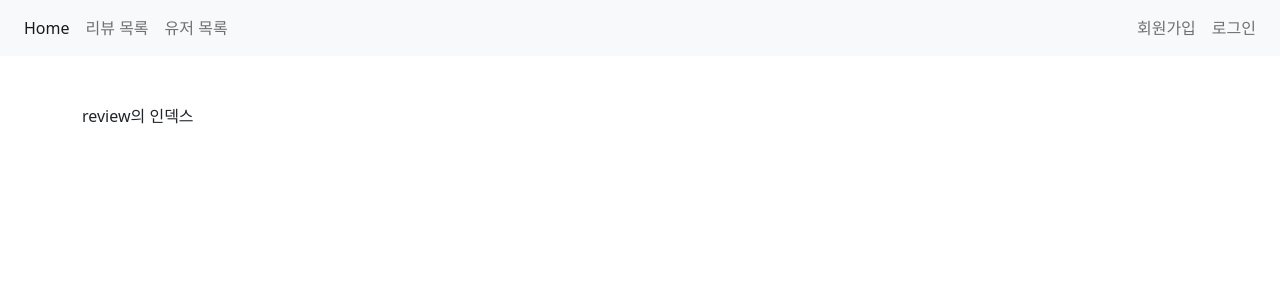
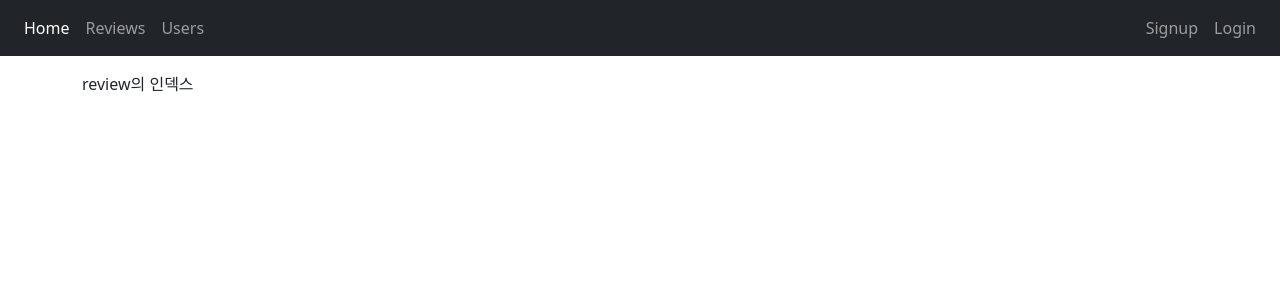
Before and after one commit to knuksg/pair_5, a Django app: page /reviews/ in a window 1280 px wide. Shown: the top 300 px of the page. Run offline with Django 3.2, Linux system fonts and the light colour scheme; data that the repository does not hold is empty; some libraries are stand-ins or nearby versions.

Commit message:
style: main-design

```diff
--- a/reviewpjt/templates/base.html
+++ b/reviewpjt/templates/base.html
@@ -16,25 +16,25 @@
 <body>
   <header>
     <!-- place navbar here -->
-    <nav class="navbar navbar-expand navbar-light bg-light d-flex justify-content-between">
+    <nav class="navbar navbar-expand navbar-dark bg-dark d-flex justify-content-between">
         <div class="nav navbar-nav ms-3">
           <a class="nav-item nav-link active" href="{% url 'main' %}" aria-current="page">Home <span class="visually-hidden">(current)</span></a>
-          <a class="nav-item nav-link" href="{% url 'reviews:index' %}">리뷰 목록</a>
-          <a class="nav-item nav-link" href="{% url 'accounts:index' %}">유저 목록</a>
+          <a class="nav-item nav-link" href="{% url 'reviews:index' %}">Reviews</a>
+          <a class="nav-item nav-link" href="{% url 'accounts:index' %}">Users</a>
         </div>
         <div class="nav navbar-nav me-3">
           {% if request.user.is_authenticated %}
-          <a class="nav-item nav-link" href="{% url 'reviews:create' %}">리뷰 쓰기</a>
-          <a class="nav-item nav-link" href="{% url 'accounts:detail' request.user.pk %}">{{ request.user }}님의 프로필</a>
-          <a class="nav-item nav-link" href="{% url 'accounts:logout' %}">로그아웃</a>
+          <a class="nav-item nav-link" href="{% url 'reviews:create' %}">Post</a>
+          <a class="nav-item nav-link" href="{% url 'accounts:detail' request.user.pk %}">{{ request.user }}</a>
+          <a class="nav-item nav-link" href="{% url 'accounts:logout' %}">Logout</a>
           {% else %}
-          <a class="nav-item nav-link" href="{% url 'accounts:signup' %}">회원가입</a>
-          <a class="nav-item nav-link" href="{% url 'accounts:login' %}">로그인</a>
+          <a class="nav-item nav-link" href="{% url 'accounts:signup' %}">Signup</a>
+          <a class="nav-item nav-link" href="{% url 'accounts:login' %}">Login</a>
           {% endif %}
         </div>
     </nav>
   </header>
-  <main class="container my-5">
+  <main class="container my-3">
     {% block body %}{% endblock body %}
   </main>
   <footer>
```
Also changed, not shown: reviews/templates/reviews/main.html (+24 -1 lines).
